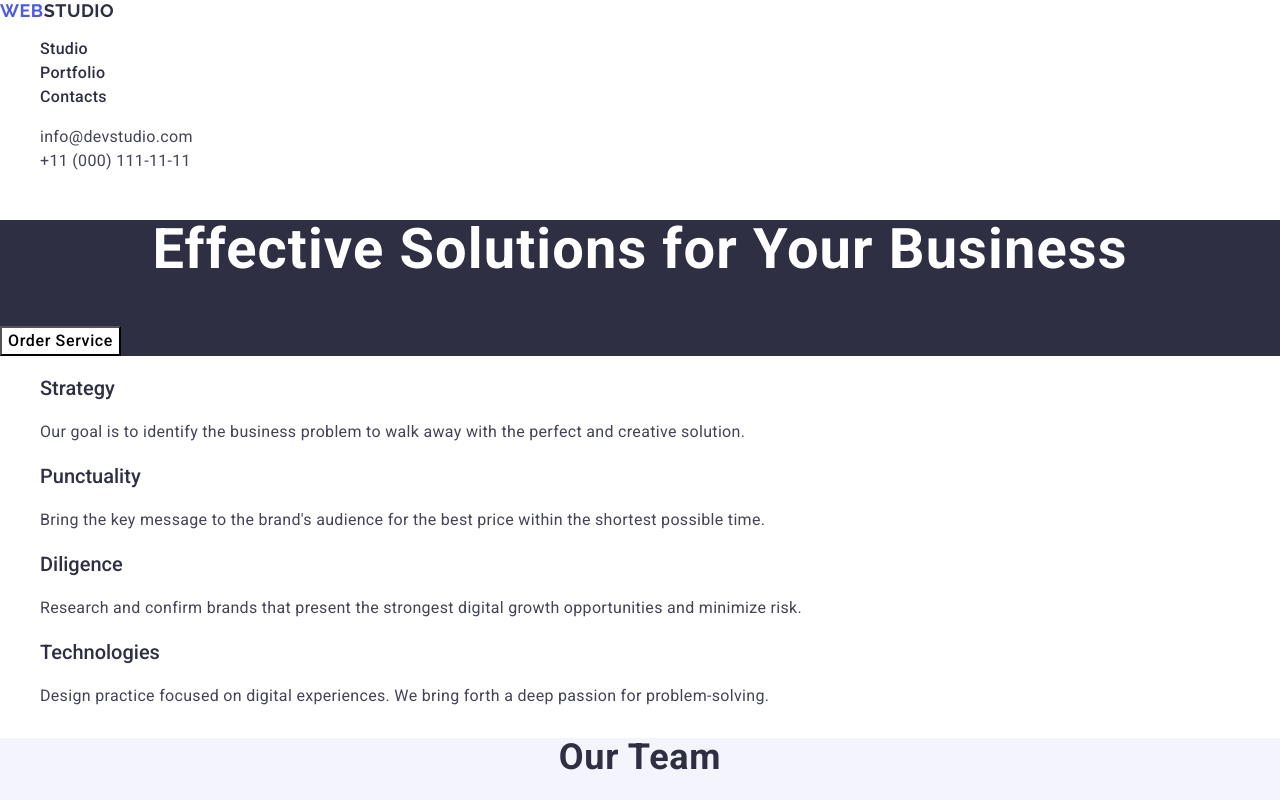
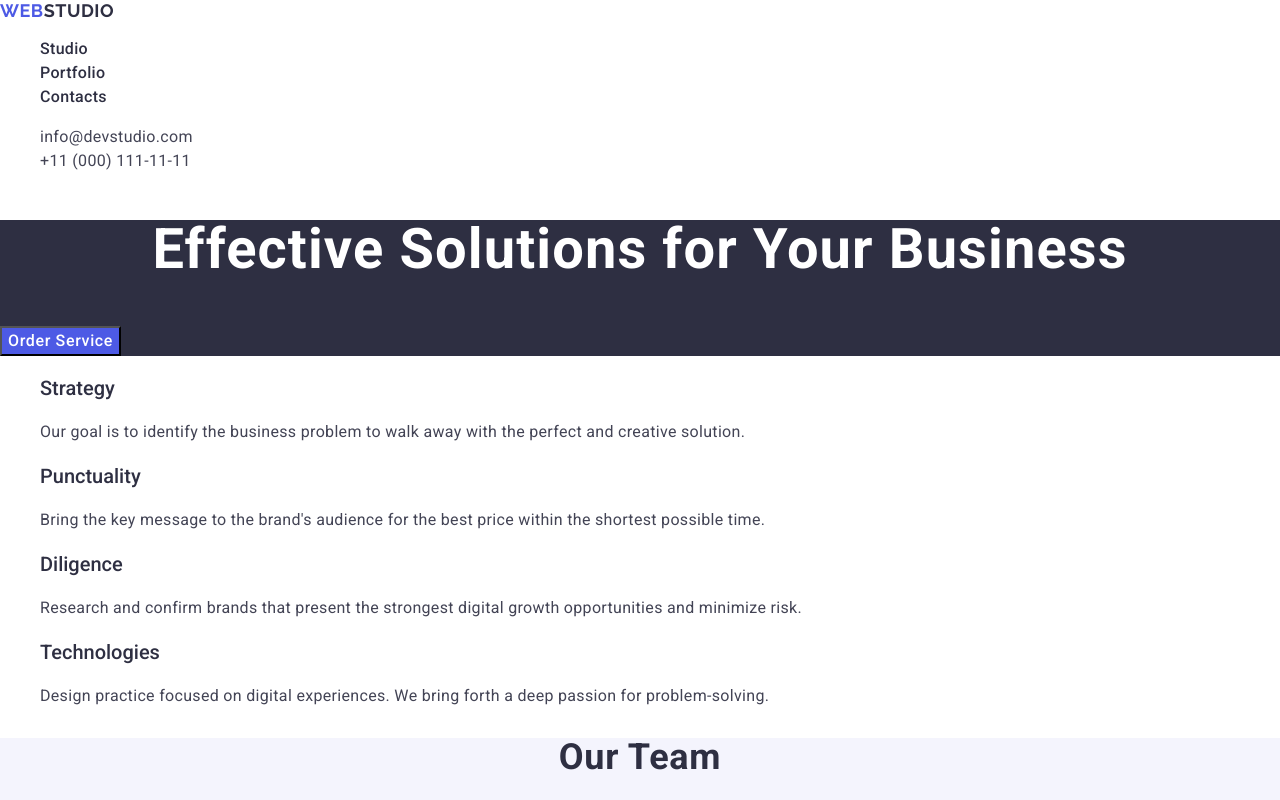
Before and after one commit to BondFS77/goit-markup-hw-02, a plain HTML site: page index.html in a window 1280 px wide. Shown: the top 800 px of the page. Drawn offline with nearby package versions, Linux system fonts and the light colour scheme.

Commit message:
goit-markup-hw-02

```diff
--- a/css/styles.css
+++ b/css/styles.css
@@ -60,7 +60,8 @@ ol {
   text-align: center;
 }
 .hero-btn {
-  background-color: #fff;
+  background-color: #4d5ae5;
+  color: #ffffff;
   font-family: Roboto, sans-serif;
   font-size: 16px;
   font-weight: 500;
@@ -105,7 +106,7 @@ ol {
   text-align: center;
 }
 .team-list {
-  background-color: #fff;
+  background-color: #ffffff;
 }
 .team-subtitle {
   color: var(--NAVY-BLUE, #2e2f42);
```
